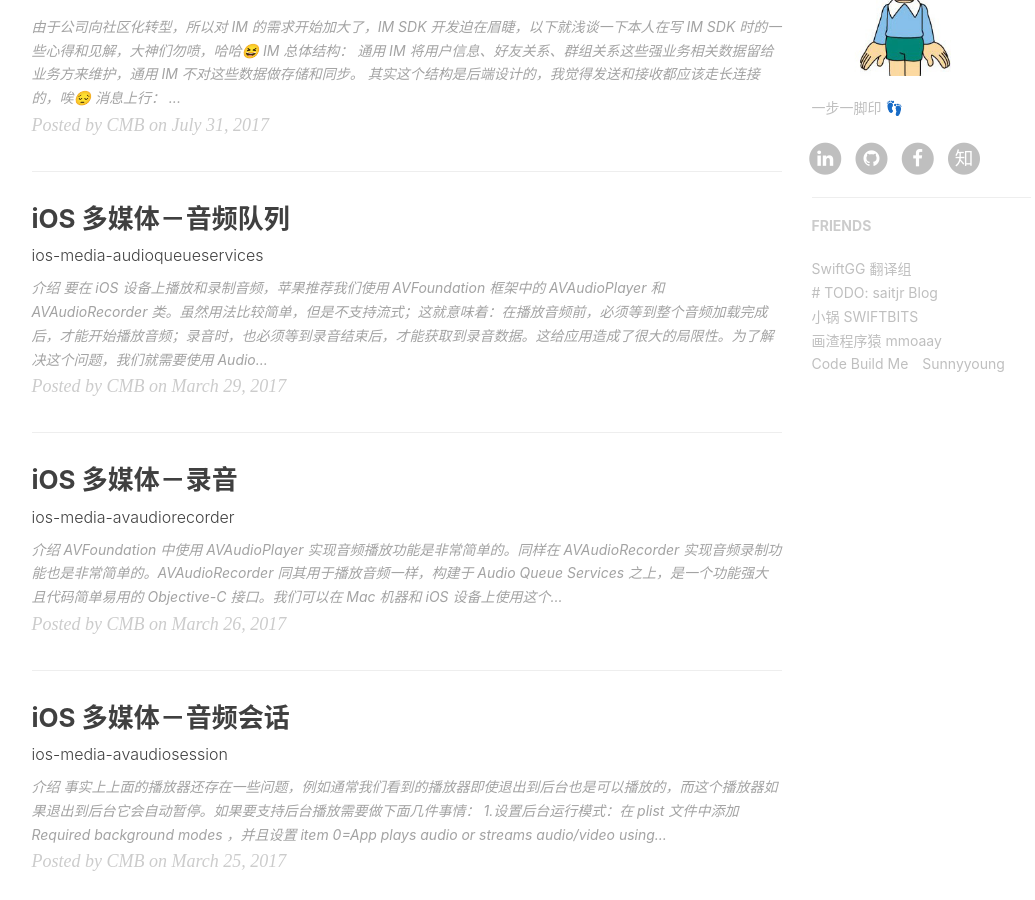
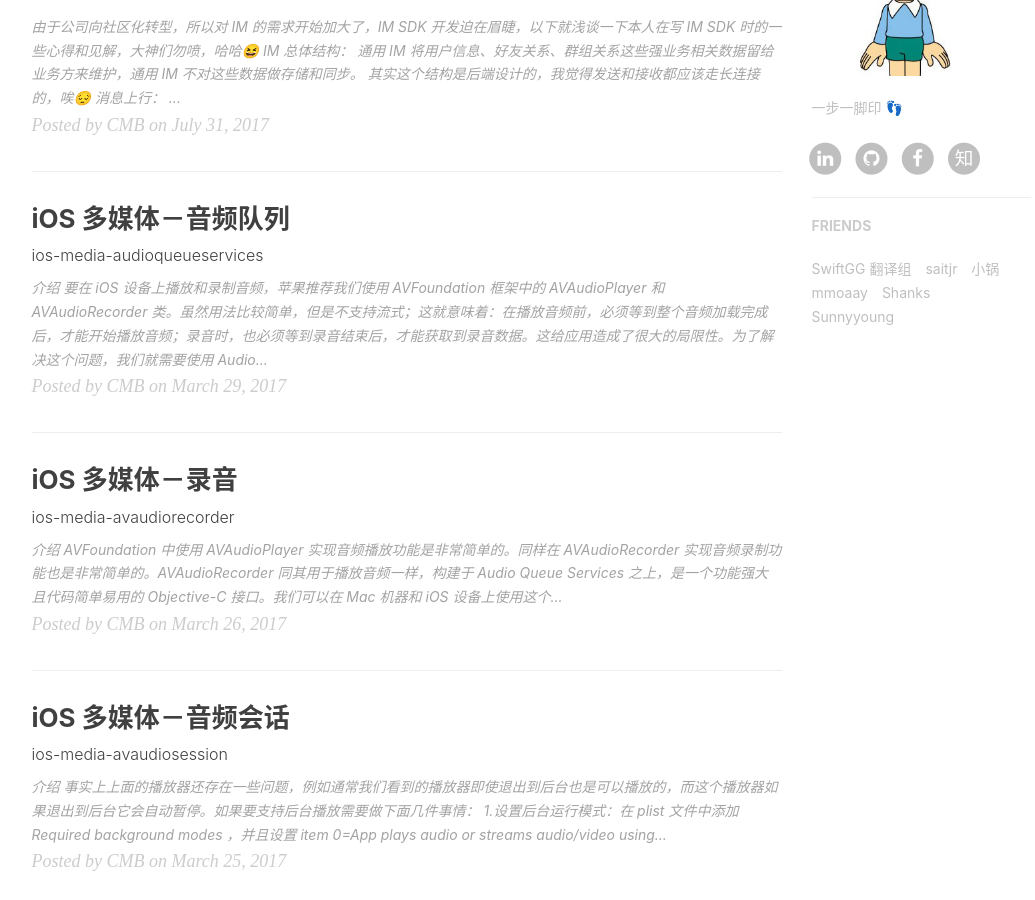
Before and after one commit to chenmingbiao/chenmingbiao.github.io, a Jekyll site: the page built from index.html, in a window 1280 px wide and 900 px high, scrolled down 789 px. Shown: the whole window, without its empty margins (136-1171 px from the left). Built offline with Jekyll 4.4.1, drawn with Linux system fonts in a browser that asks for light colours; nearby versions of some CDN libraries; the list of posts is cut into pages by our own code; comment, search, counter and statistics services are not loaded.

Commit message:
[Optimize] Change Footer

```diff
--- a/_config.yml
+++ b/_config.yml
@@ -81,19 +81,19 @@ friends: [
         href: "http://swift.gg/"
     },
     {
-        title: "# TODO: saitjr Blog",
+        title: "saitjr",
         href: "http://www.saitjr.com/"
     },
     {
-        title: "小锅 SWIFTBITS",
+        title: "小锅",
         href: "http://www.swiftyper.com/"
     },
     {
-        title: "画渣程序猿 mmoaay",
+        title: "mmoaay",
         href: "http://blog.csdn.net/mmoaay"
     },
     {
-        title: "Code Build Me",
+        title: "Shanks",
         href: "http://codebuild.me/"
     },
     {
```
